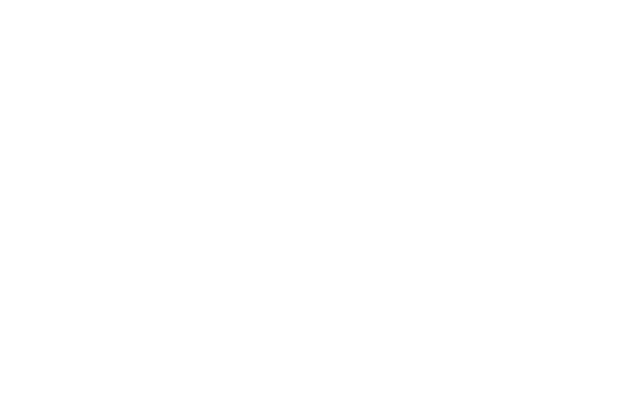
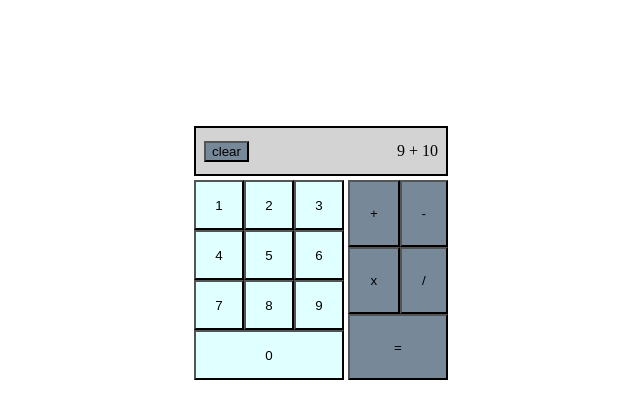
Before and after one commit to Nathan-Matthews/Calculator, a plain HTML site: page index.html in a window 1280 px wide. Shown: the whole page, without its empty margins (319-959 px from the left). Drawn offline with Linux system fonts and the light colour scheme.

Commit message:
create html buttons and display

```diff
--- a/calculate.js
+++ b/calculate.js
@@ -0,0 +1,61 @@
+let displayValue = 0;
+let
+
+
+const add = function(a,b) {
+	return a + b;
+};
+
+const subtract = function(a,b) {
+	return a - b;
+};
+
+const multiply = function(a,b){
+    return a * b;
+};
+
+const divide = function(a,b) {
+    if(b == 0){
+        return 0;
+    }
+    return a / b;
+};
+
+const operate = function(a,op,b) {
+    if(op == '+'){
+        return add(a,b);
+    }
+
+    else if(op == '-'){
+        return subtract(a,b);
+    }
+
+    else if(op == 'x'){
+        return multiply(a,b);
+    }
+    else if(op == '/'){
+        return divide(a,b);
+    }
+    else{
+        return "ERROR: We couldn't determine what operator you input."
+    }
+
+}
+
+const numb = document.querySelectorAll('.number');
+
+numb.forEach((number) => {
+
+    number.addEventListener("click", () => {
+        number.style.backgroundColor = 'black';
+
+});
+});
+
+// const sum = function(arr) {
+// return arr.reduce((a,b) => a + b, 0);
+// };
+
+// const multiply = function(arr) {
+//   return arr.reduce((a,b) => a * b, 1);
+// };
--- a/index.html
+++ b/index.html
@@ -9,6 +9,34 @@
     <link rel="stylesheet" href="style.css">
 </head>
 <body>
+    <div class="calculator container">
+        <div class="display container">
+            <button class="clear">
+                clear
+            </button>
+            <div class="values">9 + 10</div>
+        </div>
+        <div class="numbers container">
+            <button class="number one">1</button>
+            <button class="number two">2</button>
+            <button class="number three">3</button>
+            <button class="number four">4</button>
+            <button class="number five">5</button>
+            <button class="number six">6</button>
+            <button class="number seven">7</button>
+            <button class="number eight">8</button>
+            <button class="number nine">9</button>
+            <button class="number zero">0</button>
+        </div>
+        <div class="operators container">
+            <button class="op add">+</button>
+            <button class="op subtract">-</button>
+            <button class="op multiply">x</button>
+            <button class="op divide">/</button>
+            <button class="op equals">=</button>
+        </div>
+    </div>
+
 
 </body>
 </html>
--- a/style.css
+++ b/style.css
@@ -0,0 +1,61 @@
+.calculator {
+    display: grid;
+    justify-content: center;
+    align-items: stretch;
+    grid-template-columns: 150px 100px;
+    grid-template-rows: 50px 200px;
+    gap: 4px;
+
+    margin-top: 10%;
+}
+.display {
+    display: grid;
+    align-items: center;
+    justify-content: space-between;
+    grid-template-columns: repeat(1fr, 2);
+    grid-column: 1 / 3;
+    grid-row: 1 / 2;
+
+    border: 2px solid black;
+    padding: 8px;
+    background-color: lightgray;
+}
+.clear {
+    grid-column: 1 / 2;
+    background-color: lightslategray;
+}
+.values {
+    grid-column: 2 / 3;
+}
+.numbers {
+    display: grid;
+    grid-template-rows: repeat(1fr, 4);
+    grid-template-columns: repeat(1fr, 3);
+
+
+}
+.number {
+    background-color: lightcyan;
+}
+
+.zero {
+    display: flex;
+    justify-content: center;
+    align-items: center;
+    grid-row: 4/5;
+    grid-column: 1 / 4;
+}
+
+.operators {
+    display: grid;
+    grid-template-rows: repeat(3fr, 2) 1.5fr;
+    grid-template-columns: repeat(1fr, 2);
+}
+
+.op {
+    background-color: lightslategray;
+}
+
+.equals {
+    grid-column: 1 / 3;
+}
```
